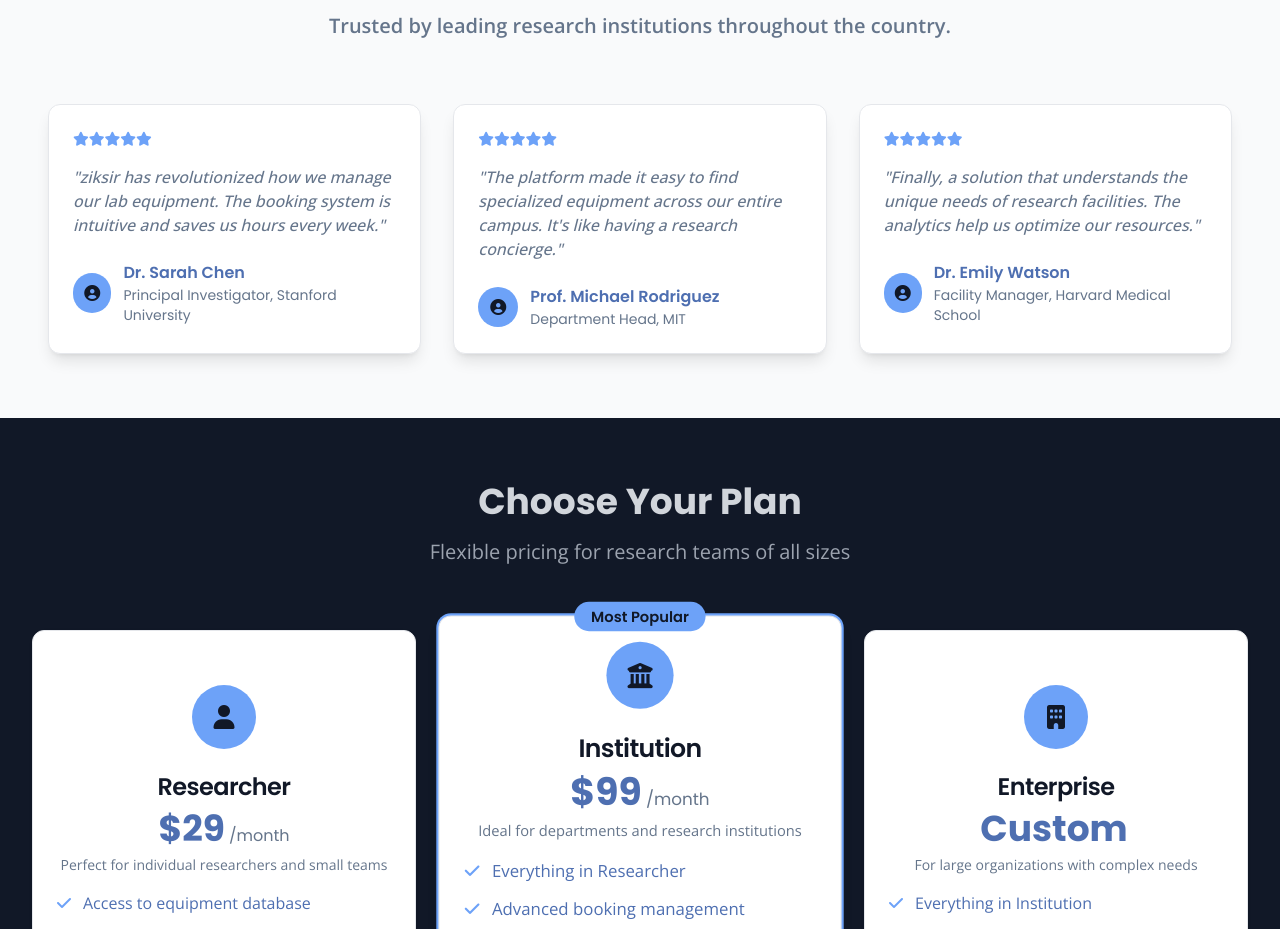
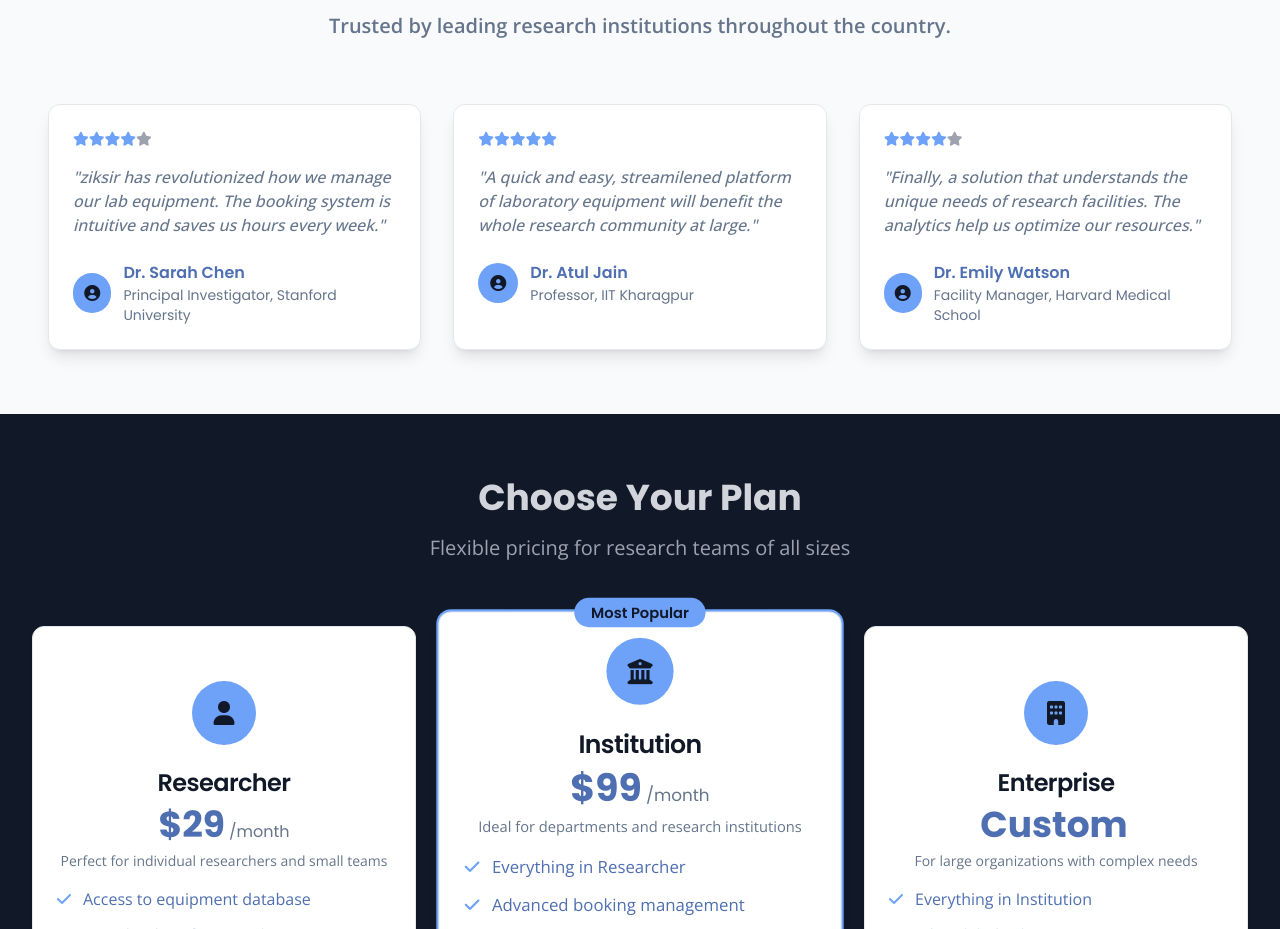
Before and after one commit to aryan2135/Ziksir-web, a React (Vite) app in the folder frontend/: page / in a window 1280 px wide. Shown: the part 2064-2993 px from the top of the page. Built offline with nearby package versions, Linux system fonts and the light colour scheme; no server answers.

Commit message:
change testimonial

```diff
--- a/frontend/src/pages/Index.jsx
+++ b/frontend/src/pages/Index.jsx
@@ -309,9 +309,9 @@ const ziksir = () => {
                 avatar: "fas fa-user-circle"
               },
               {
-                quote: "The platform made it easy to find specialized equipment across our entire campus. It's like having a research concierge.",
-                author: "Prof. Michael Rodriguez",
-                role: "Department Head, MIT",
+                quote: "A quick and easy, streamilened platform of laboratory equipment will benefit the whole research community at large.",
+                author: "Dr. Atul Jain",
+                role: "Professor, IIT Kharagpur",
                 avatar: "fas fa-user-circle"
               },
               {
@@ -320,12 +320,20 @@ const ziksir = () => {
                 role: "Facility Manager, Harvard Medical School",
                 avatar: "fas fa-user-circle"
               }
-            ].map((testimonial, index) => (
+            ].map((testimonial, index) => {
+              const starCounts = [4, 5, 4];
+              const stars = starCounts[index];
+              const starCountsInv = [1, 0, 1];
+              const starsInv = starCountsInv[index];
+              return (
               <Card key={index} className="shadow-lg hover:shadow-xl hover:scale-105 transition-all duration-300 ease-in-out">
                 <CardContent className="pt-6">
                   <div className="flex items-center mb-4">
-                    {[...Array(5)].map((_, i) => (
+                    {[...Array(stars)].map((_, i) => (
                       <i key={i} className="fas fa-star text-accent text-sm"></i>
+                    ))}
+                    {[...Array(starsInv)].map((_, i) => (
+                      <i key={i} className="fas fa-star text-gray-400 text-sm"></i>
                     ))}
                   </div>
                   <p className="text-muted-foreground mb-6 font-open-sans italic font-medium">
@@ -342,7 +350,8 @@ const ziksir = () => {
                   </div>
                 </CardContent>
               </Card>
-            ))}
+              );
+            })}
           </div>
         </div>
         </SlideInSection>
```
